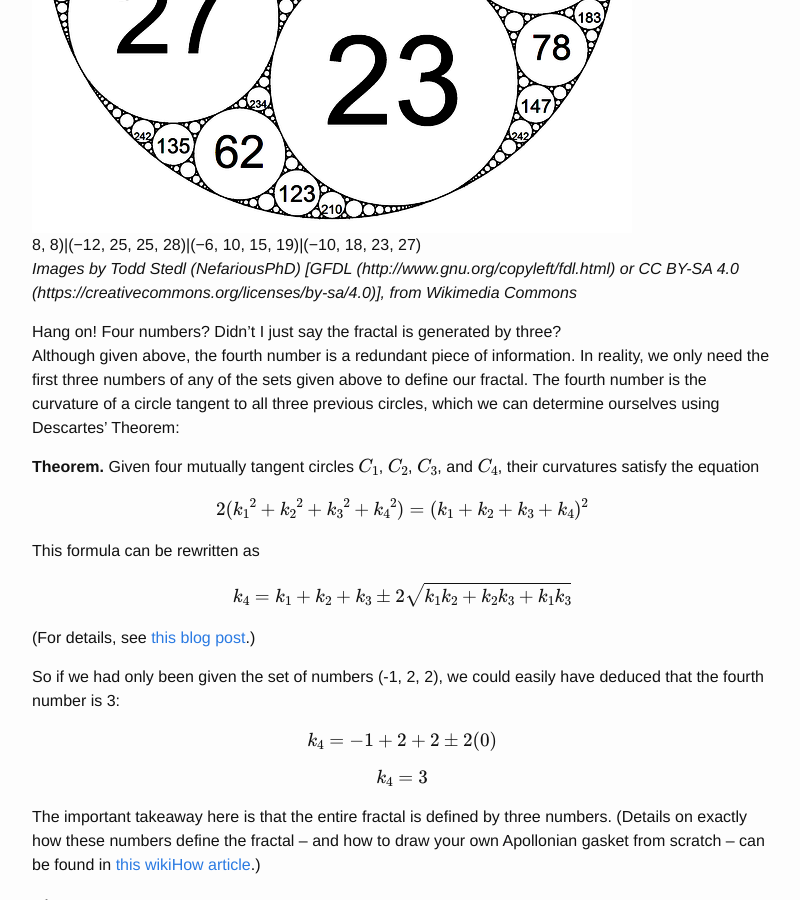
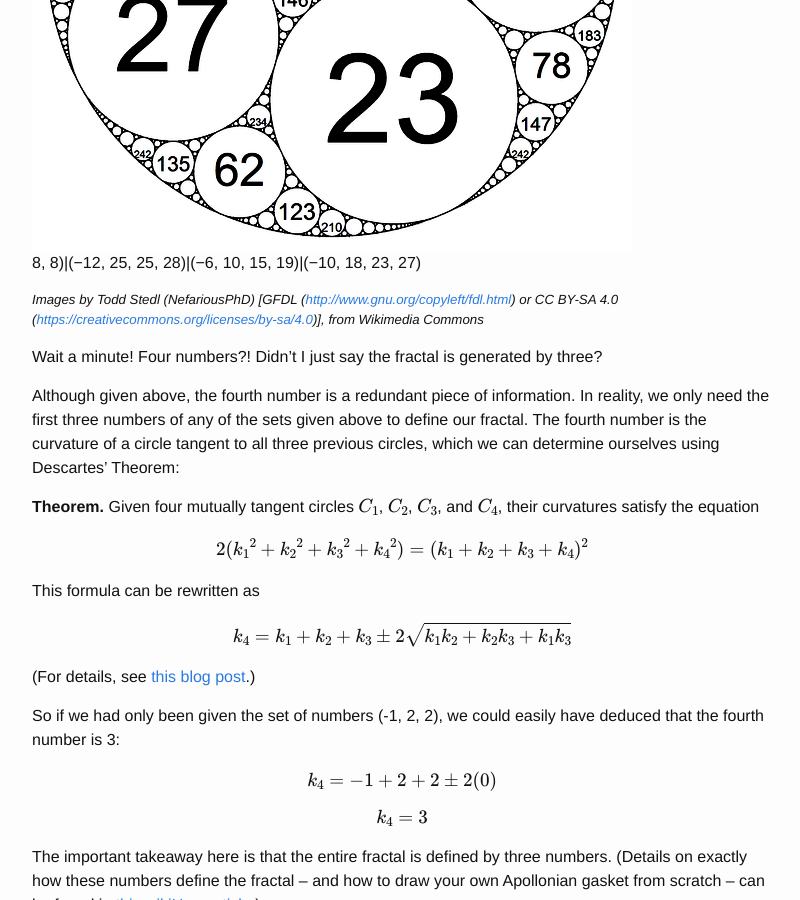
Before and after one commit to nglaeser/minima-site, a Jekyll site: the page built from _posts/2018-07-26-Visualizing-Music.md, in a window 1280 px wide and 900 px high, scrolled down 3829 px. Shown: the whole window, without its empty margins (238-1038 px from the left). Built offline with Jekyll 4.4.1, drawn with Linux system fonts in a browser that asks for light colours; formulas are drawn with MathJax 3.

```diff
--- a/_posts/2018-07-26-Visualizing-Music.md
+++ b/_posts/2018-07-26-Visualizing-Music.md
@@ -9,10 +9,10 @@ excerpt:
 ---
 As my first (real) post on this site, I want to share a project I did for my flute studio last semester. But first, a little background:
 
-#### The Music
+### The Music
 Francis Poulenc (1899-1963)[\[1\]](#references) was a French pianist and composer whose work is a staple in classical flute repertoire. He wrote many sonatinas and other accompanied pieces for flute, all several pages long, but one piece stands out: a solo flute piece called ["Un joueur de flûte berce les ruines"](../../../files/Poulenc.pdf) ("A flute player lullabies the ruins"). The piece is uncharacteristically short -- only one page, four lines, thirteen bars -- and is thus a perfect building block to inspire more art.
 
-#### The Math
+### The Math
 Fractals are one of the most artistic parts of mathematics. In their simplest form, they are geometric shapes which resemble themselves at different scales, that is, you can zoom in forever and keep seeing the same patterns. Many natural phenomena have fractal-like features -- snowflakes, pineapples, and proteins, to name a few. To me, this is one of the indicators that mathematics truly is the language of the universe.
 An example of a fractal you may have come across before is the Sierpinski triangle:
 ![The Sierpinski Triangle](../../../files/sierpinski.png)
@@ -23,9 +23,10 @@ The Apollonian gasket is another fractal. This one is generated by three numbers
 ---|---|---|---|---
 ![Curvatures (-1, 2, 2, 3)](../../../files/apollon1_2_2_3.png "Gasket defined by curvatures (-1, 2, 2, 3\)")| ![Curvatures (-3, 5, 8, 8)](../../../files/apollon3_5_8_8.png "Gasket defined by curvatures (-3, 5, 8, 8\)") |![Curvatures (-12, 25, 25, 28)](../../../files/apollon12_25_25_28.png "Gasket defined by curvatures (-12, 25, 25, 28\)")|![Curvatures (-6, 10, 15, 19)](../../../files/apollon6_10_15_19.png "Gasket defined by curvatures (-6, 10, 15, 19\)")|![Curvatures (-10, 18, 23, 27)](../../../files/apollon10_18_23_27.png "Gasket defined by curvatures (-10, 18, 23, 27\)")
 (−1, 2, 2, 3)|(−3, 5, 8, 8)|(−12, 25, 25, 28)|(−6, 10, 15, 19)|(−10, 18, 23, 27)
-_Images by Todd Stedl (NefariousPhD) [GFDL (http://www.gnu.org/copyleft/fdl.html) or CC BY-SA 4.0  (https://creativecommons.org/licenses/by-sa/4.0)], from Wikimedia Commons_
+##### _Images by Todd Stedl (NefariousPhD) \[GFDL ([http://www.gnu.org/copyleft/fdl.html](http://www.gnu.org/copyleft/fdl.html)) or CC BY-SA 4.0 ([https://creativecommons.org/licenses/by-sa/4.0](https://creativecommons.org/licenses/by-sa/4.0))\], from Wikimedia Commons_
 
-Hang on! Four numbers? Didn't I just say the fractal is generated by three?
+Wait a minute! Four numbers?! Didn't I just say the fractal is generated by three?
+
 Although given above, the fourth number is a redundant piece of information. In reality, we only need the first three numbers of any of the sets given above to define our fractal. The fourth number is the curvature of a circle tangent to all three previous circles, which we can determine ourselves using Descartes' Theorem:
 
 **Theorem.** Given four mutually tangent circles \\(C_1\\), \\(C_2\\), \\(C_3\\), and \\(C_4\\), their curvatures satisfy the equation
@@ -41,10 +42,10 @@ So if we had only been given the set of numbers (-1, 2, 2), we could easily have
 
 The important takeaway here is that the entire fractal is defined by three numbers. (Details on exactly how these numbers define the fractal – and how to draw your own Apollonian gasket from scratch – can be found in [this wikiHow article](https://www.wikihow.com/Create-an-Apollonian-Gasket).)
 
-#### The CS
+### The CS
 There are plenty of programs and sites on the Internet that can help you create your own fractal. One such site is Ludger Sandig's [Apollonian Gasket Generator](http://lsandig.org/cgi-bin/apollon/index.cgi). This is actually simply an online version of his command-line program [apollon](https://github.com/lsandig/apollon) on GitHub, which I downloaded and used for this project.
 
-#### The Cool Stuff
+### The Cool Stuff
 So how does all of this fit together?
 
 The task at hand was to use Poulenc's short piece as a starting point for another work of art. Because of my interest in mathematics, I wanted to turn this music into a fractal, in part because I suspected non-mathematicians rarely associate math with beauty.
```
